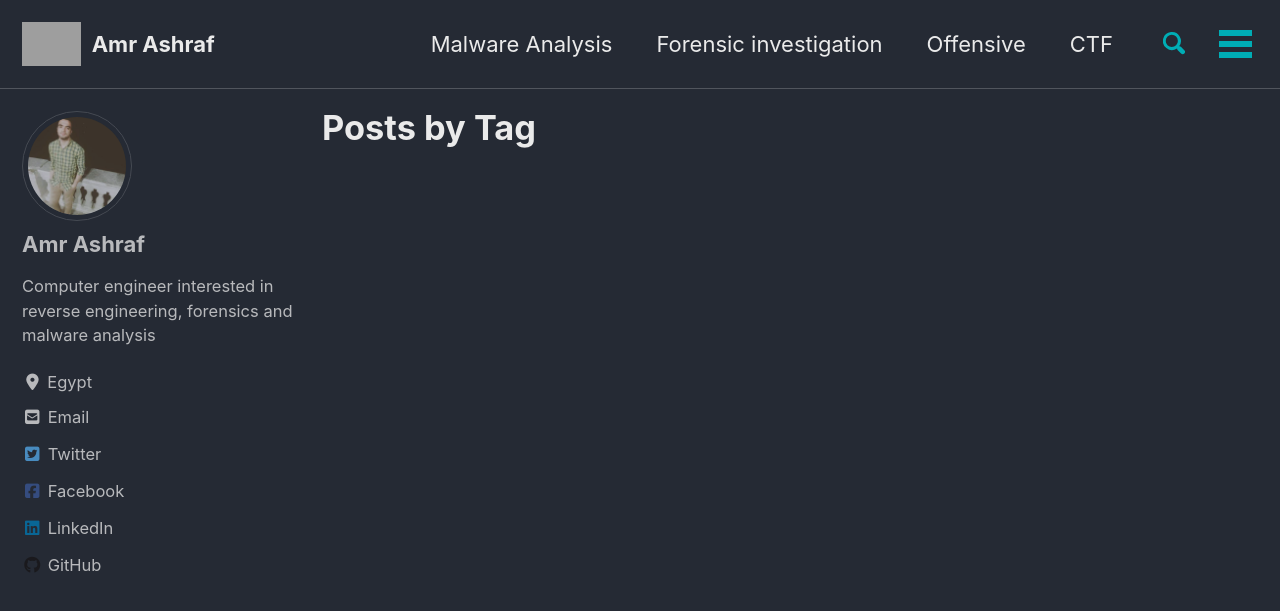
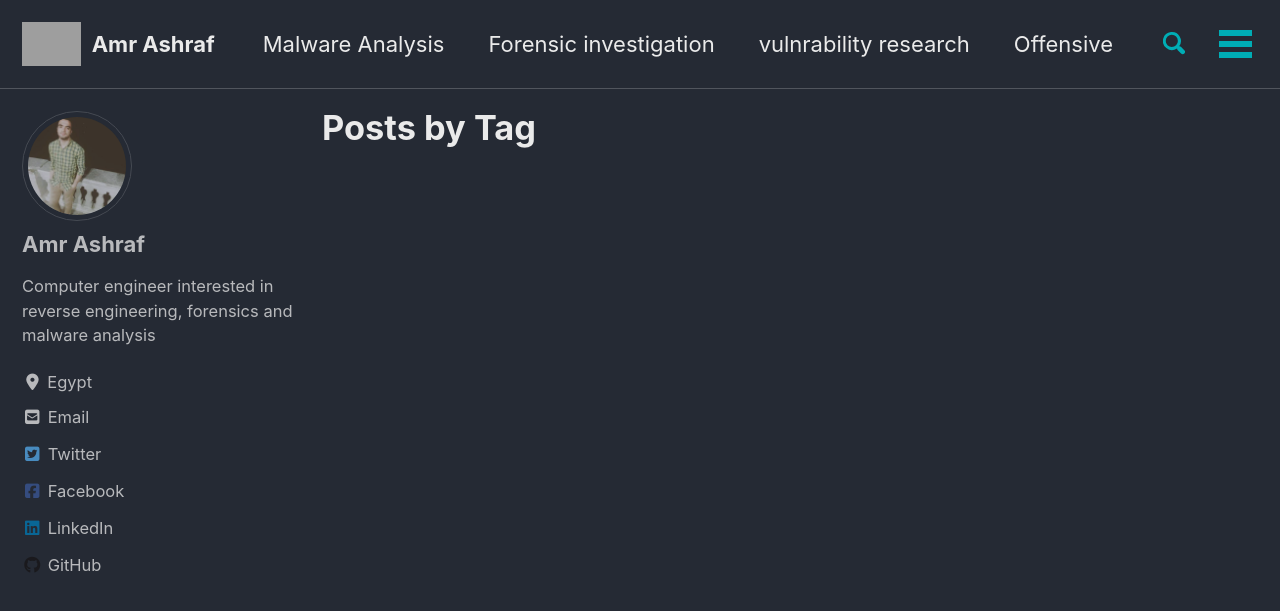
Before and after one commit to amr-git-dot/amr-git-dot.github.io, a Jekyll site: the page built from _pages/tag-archive.md, in a window 1280 px wide and 900 px high. Shown: the top 611 px of the window. Built offline with Jekyll 4.4.1, drawn with Linux system fonts in a browser that asks for light colours; cached includes are drawn as plain includes; nearby versions of some CDN libraries; grey boxes are pictures that could not be loaded.

Commit message:
Update navigation.yml

```diff
--- a/_data/navigation.yml
+++ b/_data/navigation.yml
@@ -4,8 +4,8 @@ main:
     url: /categories/#malware-analysis
   - title: "Forensic investigation"
     url: /categories/#forensic-investigation
-  #- title: "Mal-Docs"
-   # url: /categories/#mal-docs
+  - title: "vulnrability research"
+    url: /categories/#vulnrability_research
   - title: "Offensive"
     url: /categories/#offensive
   - title: "CTF"
```
